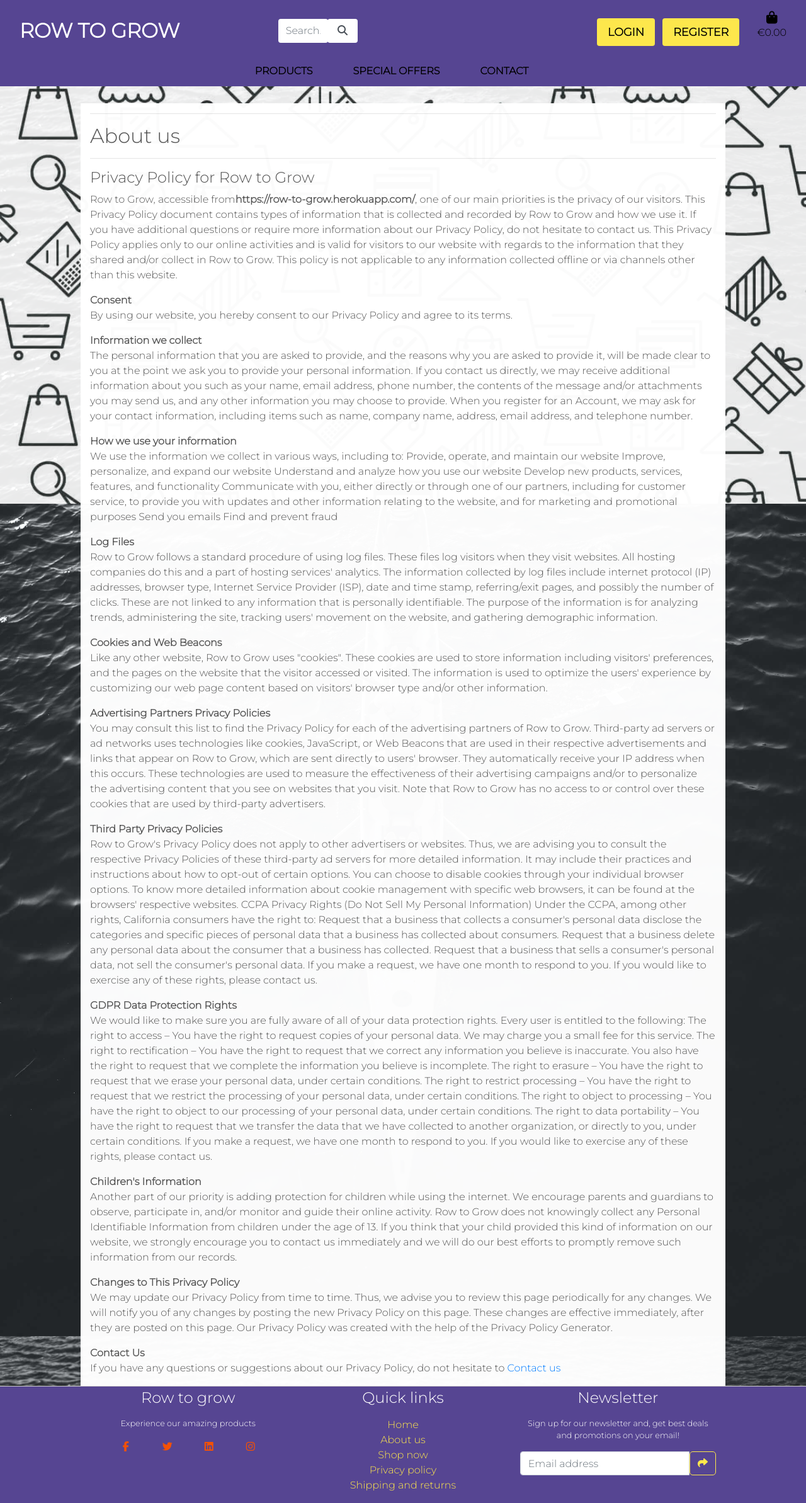
After one commit to tmarkec/row_to_grow, a Django app: page /privacy_policy/ in a window 1280 px wide. The commit adds this page. Shown: the whole page at 63% size. Run offline with Django 3.2, Linux system fonts and the light colour scheme; some libraries are stand-ins or nearby versions.

Commit message:
add privacy policy template

```diff
--- /dev/null
+++ b/home/templates/home/privacy.html
@@ -0,0 +1,110 @@
+{% extends "base.html" %}
+{% load static %}
+
+{% block page_header %}
+<div class="header-container container">
+    <div class="row">
+        <div class="col">
+
+        </div>
+    </div>
+</div>
+{% endblock %}
+
+{% block content %}
+<div class="overlay"></div>
+<div class="container one">
+    <div class="row justify-content-center">
+        <div class="col">
+            <hr>
+            <h2 class="">About us</h2>
+            <hr>
+            <h4>Privacy Policy for Row to Grow</h4>
+                <p> Row to Grow, accessible from<strong>https://row-to-grow.herokuapp.com/</strong>, one of our main priorities is the privacy of our visitors. This Privacy Policy document contains types of information that is collected and recorded by Row to Grow and how we use it.
+
+                If you have additional questions or require more information about our Privacy Policy, do not hesitate to contact us.
+
+                This Privacy Policy applies only to our online activities and is valid for visitors to our website with regards to the information that they shared and/or collect in Row to Grow. This policy is not applicable to any information collected offline or via channels other than this website.
+            </p>
+                <strong>Consent</strong>
+                <p>By using our website, you hereby consent to our Privacy Policy and agree to its terms.</p>
+
+                <strong>Information we collect</strong>
+                <p>The personal information that you are asked to provide, and the reasons why you are asked to provide it, will be made clear to you at the point we ask you to provide your personal information.
+
+                If you contact us directly, we may receive additional information about you such as your name, email address, phone number, the contents of the message and/or attachments you may send us, and any other information you may choose to provide.
+
+                When you register for an Account, we may ask for your contact information, including items such as name, company name, address, email address, and telephone number.
+            </p>
+                <strong>How we use your information</strong>
+               <p>We use the information we collect in various ways, including to:
+
+                Provide, operate, and maintain our website
+                Improve, personalize, and expand our website
+                Understand and analyze how you use our website
+                Develop new products, services, features, and functionality
+                Communicate with you, either directly or through one of our partners, including for customer service, to provide you with updates and other information relating to the website, and for marketing and promotional purposes
+                Send you emails
+                Find and prevent fraud</p>
+                <strong>Log Files</strong>
+                <p>Row to Grow follows a standard procedure of using log files. These files log visitors when they visit websites. All hosting companies do this and a part of hosting services' analytics. The information collected by log files include internet protocol (IP) addresses, browser type, Internet Service Provider (ISP), date and time stamp, referring/exit pages, and possibly the number of clicks. These are not linked to any information that is personally identifiable. The purpose of the information is for analyzing trends, administering the site, tracking users' movement on the website, and gathering demographic information.
+                </p>
+                <strong>Cookies and Web Beacons</strong>
+               <p>Like any other website, Row to Grow uses "cookies". These cookies are used to store information including visitors' preferences, and the pages on the website that the visitor accessed or visited. The information is used to optimize the users' experience by customizing our web page content based on visitors' browser type and/or other information.
+            </p>
+                <strong>Advertising Partners Privacy Policies</strong>
+                <p>You may consult this list to find the Privacy Policy for each of the advertising partners of Row to Grow.
+
+                Third-party ad servers or ad networks uses technologies like cookies, JavaScript, or Web Beacons that are used in their respective advertisements and links that appear on Row to Grow, which are sent directly to users' browser. They automatically receive your IP address when this occurs. These technologies are used to measure the effectiveness of their advertising campaigns and/or to personalize the advertising content that you see on websites that you visit.
+
+                Note that Row to Grow has no access to or control over these cookies that are used by third-party advertisers.
+            </p>
+                <strong>Third Party Privacy Policies</strong>
+               <p>Row to Grow's Privacy Policy does not apply to other advertisers or websites. Thus, we are advising you to consult the respective Privacy Policies of these third-party ad servers for more detailed information. It may include their practices and instructions about how to opt-out of certain options.
+
+                You can choose to disable cookies through your individual browser options. To know more detailed information about cookie management with specific web browsers, it can be found at the browsers' respective websites.
+
+                CCPA Privacy Rights (Do Not Sell My Personal Information)
+                Under the CCPA, among other rights, California consumers have the right to:
+
+                Request that a business that collects a consumer's personal data disclose the categories and specific pieces of personal data that a business has collected about consumers.
+
+                Request that a business delete any personal data about the consumer that a business has collected.
+
+                Request that a business that sells a consumer's personal data, not sell the consumer's personal data.
+
+                If you make a request, we have one month to respond to you. If you would like to exercise any of these rights, please contact us.
+            </p>
+                <strong>GDPR Data Protection Rights</strong>
+               <p> We would like to make sure you are fully aware of all of your data protection rights. Every user is entitled to the following:
+
+                The right to access – You have the right to request copies of your personal data. We may charge you a small fee for this service.
+
+                The right to rectification – You have the right to request that we correct any information you believe is inaccurate. You also have the right to request that we complete the information you believe is incomplete.
+
+                The right to erasure – You have the right to request that we erase your personal data, under certain conditions.
+
+                The right to restrict processing – You have the right to request that we restrict the processing of your personal data, under certain conditions.
+
+                The right to object to processing – You have the right to object to our processing of your personal data, under certain conditions.
+
+                The right to data portability – You have the right to request that we transfer the data that we have collected to another organization, or directly to you, under certain conditions.
+
+                If you make a request, we have one month to respond to you. If you would like to exercise any of these rights, please contact us.
+            </p>
+                <strong>Children's Information</strong>
+               <p> Another part of our priority is adding protection for children while using the internet. We encourage parents and guardians to observe, participate in, and/or monitor and guide their online activity.
+
+                Row to Grow does not knowingly collect any Personal Identifiable Information from children under the age of 13. If you think that your child provided this kind of information on our website, we strongly encourage you to contact us immediately and we will do our best efforts to promptly remove such information from our records.
+            </p>
+                <strong>Changes to This Privacy Policy</strong>
+               <p> We may update our Privacy Policy from time to time. Thus, we advise you to review this page periodically for any changes. We will notify you of any changes by posting the new Privacy Policy on this page. These changes are effective immediately, after they are posted on this page.
+
+                Our Privacy Policy was created with the help of the Privacy Policy Generator.
+            </p>
+                <strong>Contact Us</strong>
+                <p>If you have any questions or suggestions about our Privacy Policy, do not hesitate to <a href="{% url 'contact' %}">Contact us</a></p>
+        </div>
+    </div>
+</div>
+{% endblock %}
--- a/home/urls.py
+++ b/home/urls.py
@@ -5,5 +5,6 @@ from . import views
 urlpatterns = [
     path('', views.index, name='home'),
     path('about/', views.about, name='about'),
-    path('shipping/', views.shipping, name='shipping'),
+    path('shipping_return/', views.shipping, name='shipping'),
+    path('privacy_policy/', views.privacy, name='privacy'),
 ]
--- a/home/views.py
+++ b/home/views.py
@@ -15,3 +15,8 @@ def about(request):
 def shipping(request):
     """ A view to display the shipping page """
     return render(request, 'home/shipping_return.html')
+
+
+def privacy(request):
+    """ A view to display the shipping page """
+    return render(request, 'home/privacy.html')
--- a/templates/base.html
+++ b/templates/base.html
@@ -183,7 +183,7 @@
                         <li><a href="{% url 'home' %}">Home</a></li>
                         <li><a href="{% url 'about' %}">About us</a></li>
                         <li><a href="{% url 'products' %}">Shop now</a></li>
-                        <li><a href="#">Privacy policy</a></li>
+                        <li><a href="{% url 'privacy' %}">Privacy policy</a></li>
                         <li><a href="{% url 'shipping' %}">Shipping and returns</a></li>
                     </ul>
                 </div>
```
